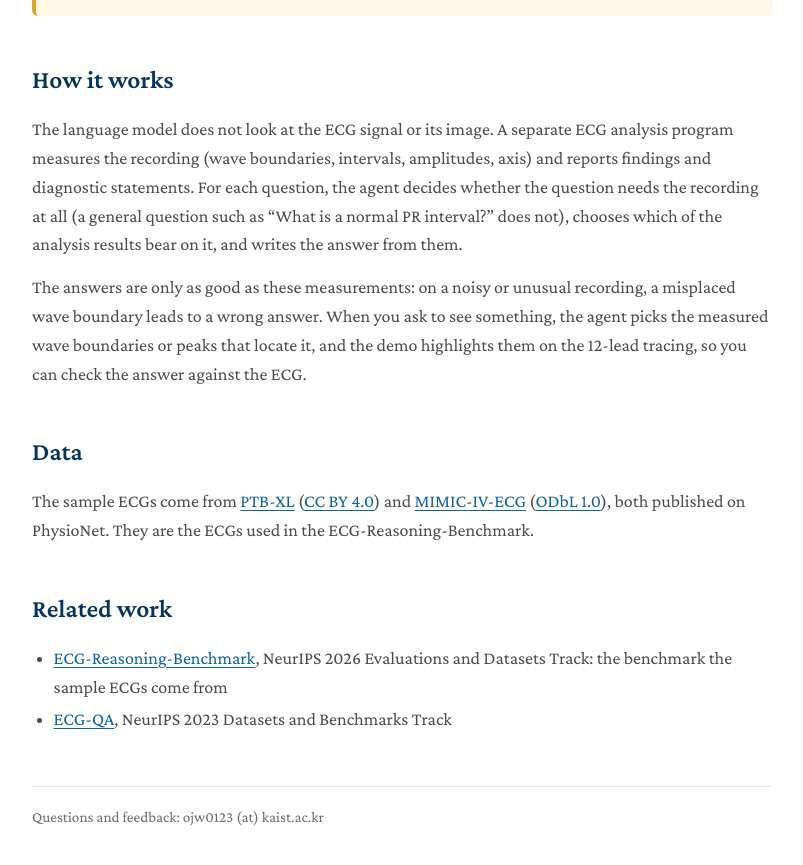
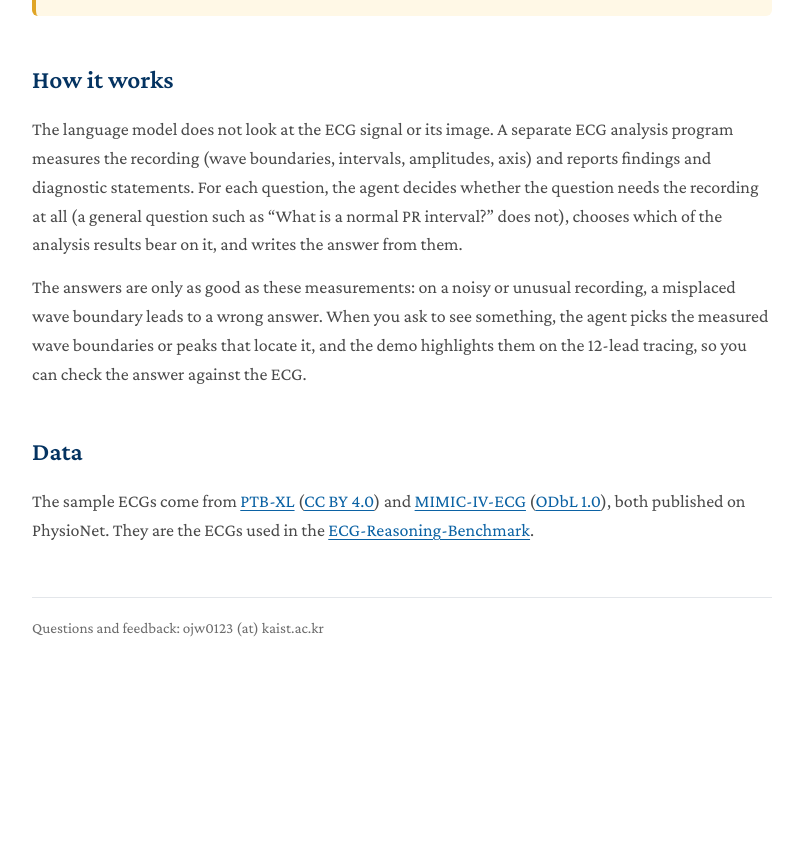
Before and after one commit to Jwoo5/jwoo5.github.io, a Jekyll site: the page ecg-reasoning-agent/index.html, which Jekyll copies as it is, in a window 1280 px wide and 900 px high, scrolled down 2014 px. Shown: the top 865 px of the window, without its empty margins (238-1041 px from the left). Built offline with Jekyll 4.4.1, drawn with Linux system fonts in a browser that asks for light colours; after the commit the page ends 2724 px from its top, so only the background shows below that.

Commit message:
Remove the Related work section from the ECG Reasoning Agent page
Link the ECG-Reasoning-Benchmark paper from the Data section instead,
where the page already names it as the source of the sample ECGs.

Co-Authored-By: Claude Opus 5.5 <noreply@anthropic.com>

```diff
--- a/ecg-reasoning-agent/index.html
+++ b/ecg-reasoning-agent/index.html
@@ -225,15 +225,7 @@
 
     <section aria-labelledby="data">
       <h2 id="data">Data</h2>
-      <p>The sample ECGs come from <a href="https://physionet.org/content/ptb-xl/1.0.3/">PTB-XL</a> (<a href="https://creativecommons.org/licenses/by/4.0/">CC BY 4.0</a>) and <a href="https://physionet.org/content/mimic-iv-ecg/1.0/">MIMIC-IV-ECG</a> (<a href="https://opendatacommons.org/licenses/odbl/1-0/">ODbL 1.0</a>), both published on PhysioNet. They are the ECGs used in the ECG-Reasoning-Benchmark.</p>
-    </section>
-
-    <section aria-labelledby="related">
-      <h2 id="related">Related work</h2>
-      <ul class="plain">
-        <li><a href="https://arxiv.org/abs/2603.14326">ECG-Reasoning-Benchmark</a>, NeurIPS 2026 Evaluations and Datasets Track: the benchmark the sample ECGs come from</li>
-        <li><a href="https://arxiv.org/abs/2306.15681">ECG-QA</a>, NeurIPS 2023 Datasets and Benchmarks Track</li>
-      </ul>
+      <p>The sample ECGs come from <a href="https://physionet.org/content/ptb-xl/1.0.3/">PTB-XL</a> (<a href="https://creativecommons.org/licenses/by/4.0/">CC BY 4.0</a>) and <a href="https://physionet.org/content/mimic-iv-ecg/1.0/">MIMIC-IV-ECG</a> (<a href="https://opendatacommons.org/licenses/odbl/1-0/">ODbL 1.0</a>), both published on PhysioNet. They are the ECGs used in the <a href="https://arxiv.org/abs/2603.14326">ECG-Reasoning-Benchmark</a>.</p>
     </section>
 
     <footer>
```
